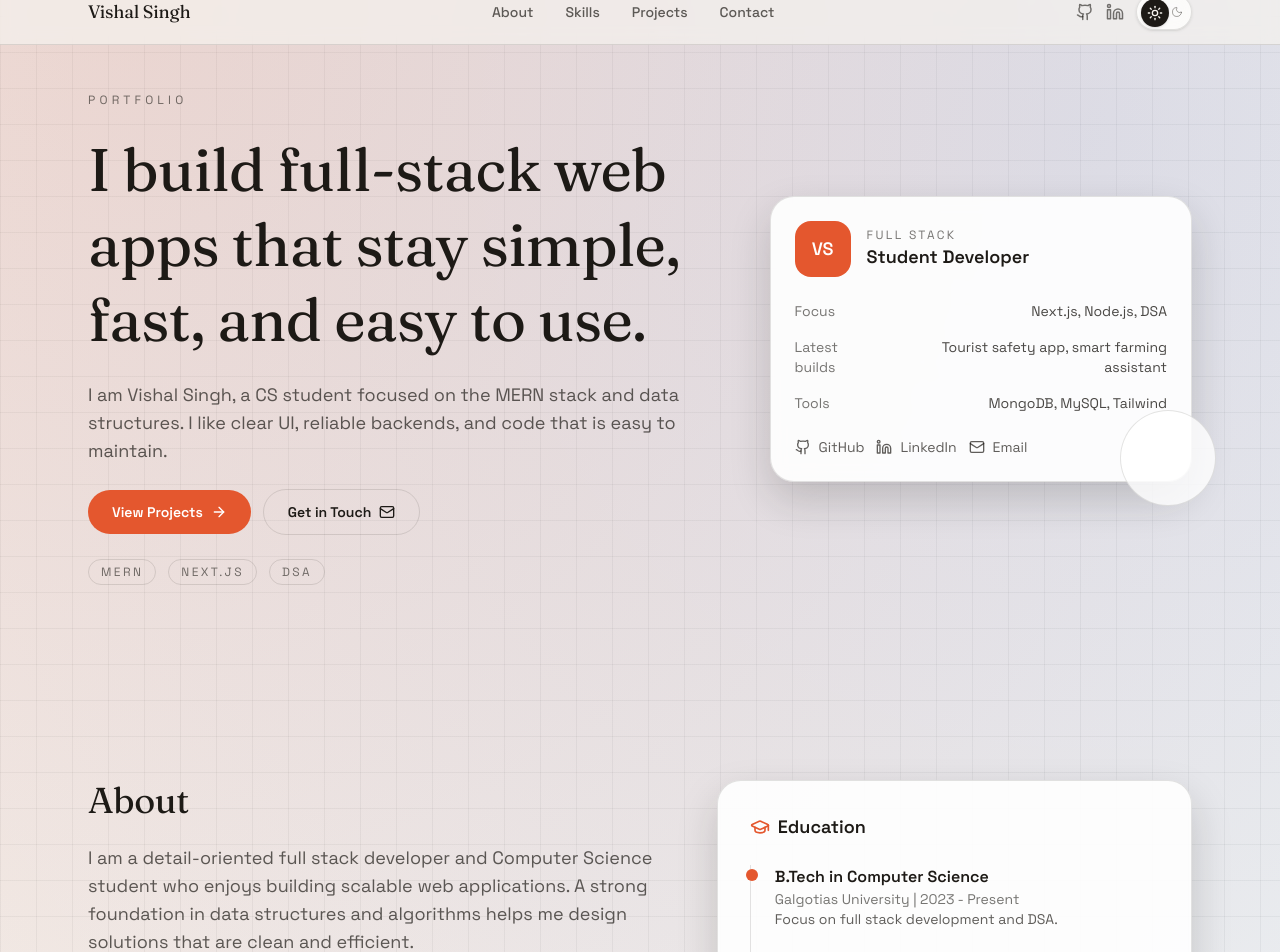
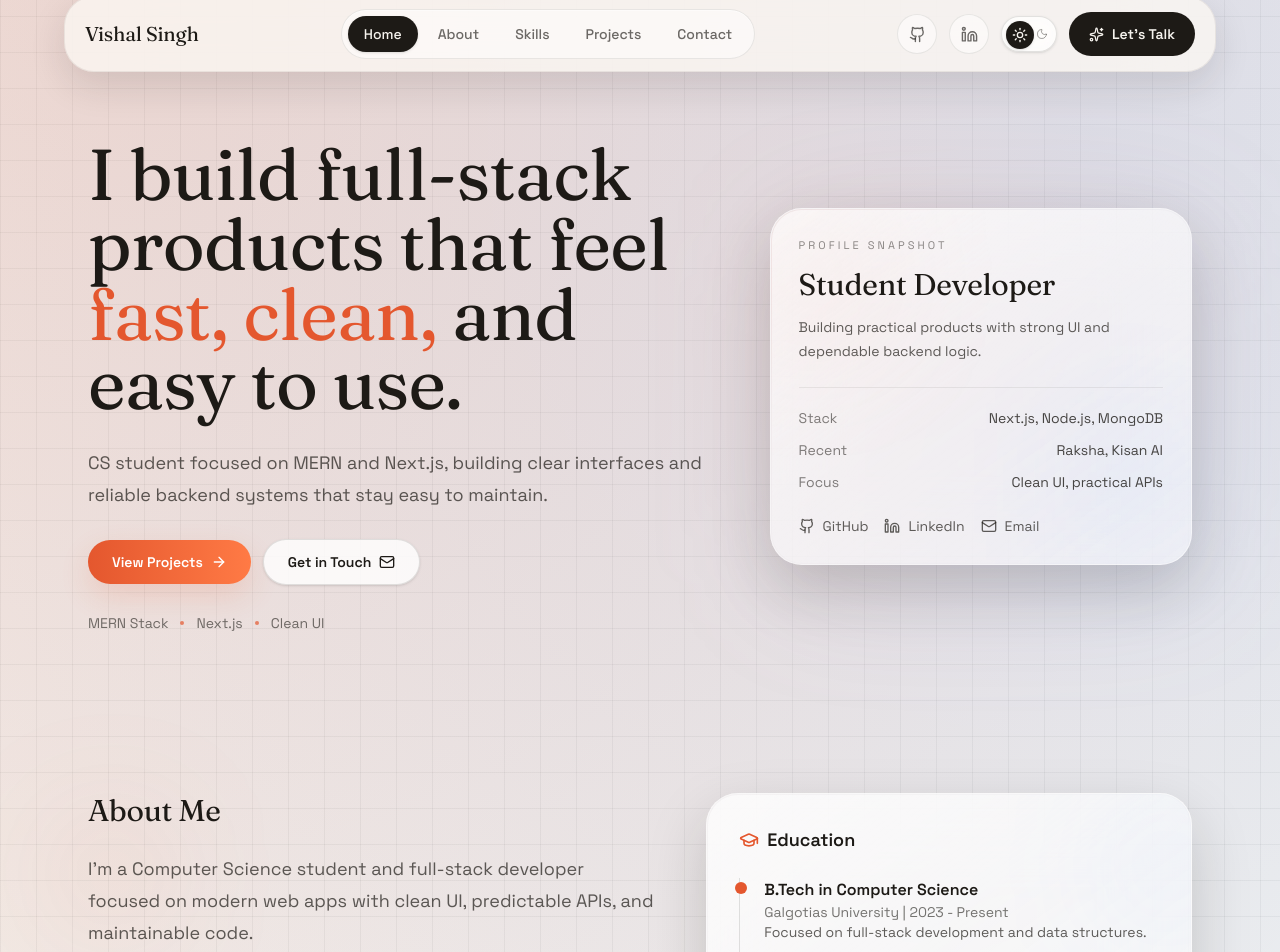
Before and after one commit to vishussingh24/Portfolio, a Next.js app: page / in a window 1280 px wide. Shown: the part 20-972 px from the top of the page. Built offline with nearby package versions, Linux system fonts and the light colour scheme.

Commit message:
changed navbar

```diff
--- a/src/app/globals.css
+++ b/src/app/globals.css
@@ -45,6 +45,8 @@
 
   --animate-fade-up: fade-up 0.6s ease-out;
   --animate-fade-in: fade-in 0.5s ease-out;
+  --animate-liquid-drift: liquid-drift 11s ease-in-out infinite;
+  --animate-liquid-pulse: liquid-pulse 8s ease-in-out infinite;
 
   @keyframes fade-up {
     from {
@@ -63,6 +65,30 @@
     }
     to {
       opacity: 1;
+    }
+  }
+
+  @keyframes liquid-drift {
+    0%,
+    100% {
+      transform: translate3d(0, 0, 0) scale(1);
+      border-radius: 42% 58% 61% 39% / 48% 40% 60% 52%;
+    }
+    50% {
+      transform: translate3d(12px, -16px, 0) scale(1.08);
+      border-radius: 58% 42% 38% 62% / 40% 58% 42% 60%;
+    }
+  }
+
+  @keyframes liquid-pulse {
+    0%,
+    100% {
+      transform: translate3d(0, 0, 0) scale(1);
+      opacity: 0.5;
+    }
+    50% {
+      transform: translate3d(-10px, 12px, 0) scale(1.14);
+      opacity: 0.85;
     }
   }
 }
--- a/src/components/About.tsx
+++ b/src/components/About.tsx
@@ -3,37 +3,47 @@ import { GraduationCap } from "lucide-react";
 export default function About() {
   return (
     <section id="about" className="scroll-mt-24 py-20">
-      <div className="mx-auto grid max-w-6xl gap-12 px-6 lg:grid-cols-[1.1fr_0.9fr]">
-        <div className="space-y-6">
-          <h2 className="font-display text-3xl text-foreground md:text-4xl">
-            About
+      <div className="mx-auto grid max-w-6xl gap-12 px-6 lg:grid-cols-[1.08fr_0.92fr]">
+        <div className="relative space-y-6">
+          <div className="pointer-events-none absolute -left-8 top-6 hidden h-28 w-28 rounded-full bg-accent/10 blur-3xl lg:block" />
+
+
+
+          <h2 className="relative font-display text-2xl text-foreground md:text-3xl">
+            About Me
           </h2>
-          <p className="text-lg text-foreground/70">
-            I am a detail-oriented full stack developer and Computer Science
-            student who enjoys building scalable web applications. A strong
-            foundation in data structures and algorithms helps me design
-            solutions that are clean and efficient.
+
+          <p className="relative max-w-2xl text-lg leading-8 text-foreground/70">
+            I&apos;m a Computer Science student and full-stack developer focused
+            on modern web apps with clean UI, predictable APIs, and maintainable
+            code.
           </p>
-          <p className="text-lg text-foreground/70">
-            I work mostly with the MERN stack and care about thoughtful UI,
-            predictable APIs, and code that stays easy to change. I am also a 3D
-            developer who builds assets in Blender and interactive scenes with
-            Three.js.
+
+          <p className="relative max-w-2xl text-lg leading-8 text-foreground/70">
+            I mainly work with the MERN stack, and I also enjoy building 3D and
+            interactive experiences with Blender and Three.js.
           </p>
-          <div className="flex flex-wrap gap-3 text-sm text-foreground/60">
-            <span className="rounded-full border border-border-color px-3 py-1">
+
+
+
+          <div className="flex flex-wrap gap-3 text-sm text-foreground/65">
+            <span className="rounded-full border border-border-color bg-surface/70 px-4 py-2 shadow-sm">
               Full Stack Development
             </span>
-            <span className="rounded-full border border-border-color px-3 py-1">
+            <span className="rounded-full border border-border-color bg-surface/70 px-4 py-2 shadow-sm">
               System Thinking
             </span>
-            <span className="rounded-full border border-border-color px-3 py-1">
+            <span className="rounded-full border border-border-color bg-surface/70 px-4 py-2 shadow-sm">
               Clean UI
             </span>
           </div>
         </div>
 
-        <div className="surface-card rounded-3xl bg-surface/90 p-8">
+        <div className="relative overflow-hidden rounded-[32px] border border-white/40 bg-white/55 p-8 shadow-[0_24px_60px_var(--shadow-color)] backdrop-blur-2xl dark:border-white/10 dark:bg-white/6">
+          <div className="absolute -right-8 top-4 h-28 w-28 rounded-full bg-accent-2/10 blur-3xl" />
+          <div className="absolute inset-[1px] rounded-[30px] bg-[linear-gradient(145deg,rgba(255,255,255,0.62),rgba(255,255,255,0.20),rgba(255,255,255,0.08))] dark:bg-[linear-gradient(145deg,rgba(255,255,255,0.10),rgba(255,255,255,0.04),rgba(255,255,255,0.02))]" />
+
+          <div className="relative">
             <h3 className="mb-6 flex items-center gap-2 text-lg font-semibold text-foreground">
               <GraduationCap className="text-accent" size={20} />
               Education
@@ -49,7 +59,7 @@ export default function About() {
                   Galgotias University | 2023 - Present
                 </p>
                 <p className="text-foreground/70">
-                Focus on full stack development and DSA.
+                  Focused on full-stack development and data structures.
                 </p>
               </div>
 
@@ -61,7 +71,10 @@ export default function About() {
                 <p className="text-foreground/60">
                   Kendriya Vidyalaya Meerut Cantt.
                 </p>
-              <p className="text-foreground/70">Science and Mathematics.</p>
+                <p className="text-foreground/70">
+                  Science and Mathematics foundation.
+                </p>
+              </div>
             </div>
           </div>
         </div>
--- a/src/components/Hero.tsx
+++ b/src/components/Hero.tsx
@@ -6,81 +6,92 @@ export default function Hero() {
   const gmailHref = `https://mail.google.com/mail/?view=cm&fs=1&to=${email}`;
 
   return (
-    <section className="relative min-h-[90vh] pt-28 pb-20">
+    <section
+      id="home"
+      className="relative min-h-[90vh] scroll-mt-32 pt-36 pb-20 md:pt-40"
+    >
       <div className="mx-auto grid max-w-6xl items-center gap-12 px-6 lg:grid-cols-[1.2fr_0.8fr]">
-        <div className="space-y-6">
-          <p className="text-xs uppercase tracking-[0.35em] text-foreground/60">
-            Portfolio
+        <div className="space-y-7">
+
+
+          <h1 className="max-w-4xl font-display text-5xl leading-[0.97] text-foreground md:text-7xl">
+            I build full-stack products that feel
+            <span className="text-accent"> fast, clean,</span> and easy to use.
+          </h1>
+
+          <p className="max-w-2xl text-lg leading-8 text-foreground/70">
+            CS student focused on MERN and Next.js, building clear interfaces
+            and reliable backend systems that stay easy to maintain.
           </p>
-          <h1 className="font-display text-4xl leading-tight text-foreground md:text-6xl">
-            I build full-stack web apps that stay simple, fast, and easy to use.
-          </h1>
-          <p className="text-lg text-foreground/70">
-            I am Vishal Singh, a CS student focused on the MERN stack and data
-            structures. I like clear UI, reliable backends, and code that is easy
-            to maintain.
-          </p>
+
           <div className="flex flex-wrap items-center gap-3">
             <Link
               href="#projects"
-              className="inline-flex items-center gap-2 rounded-full bg-accent px-6 py-3 text-sm font-semibold text-white transition hover:translate-y-[-1px] hover:shadow-[0_12px_30px_var(--accent-glow)]"
+              className="inline-flex items-center gap-2 rounded-full bg-gradient-to-r from-accent to-[#ff7a45] px-6 py-3 text-sm font-semibold text-white shadow-[0_12px_30px_var(--accent-glow)] transition hover:-translate-y-0.5"
             >
               View Projects <ArrowRight size={16} />
             </Link>
             <Link
               href="#contact"
-              className="inline-flex items-center gap-2 rounded-full border border-border-color px-6 py-3 text-sm font-semibold text-foreground transition hover:border-foreground/30 hover:bg-surface/80"
+              className="inline-flex items-center gap-2 rounded-full border border-border-color bg-surface/80 px-6 py-3 text-sm font-semibold text-foreground shadow-sm transition hover:-translate-y-0.5 hover:border-foreground/30 hover:bg-surface"
             >
               Get in Touch <Mail size={16} />
             </Link>
           </div>
-          <div className="flex flex-wrap gap-3 text-xs uppercase tracking-[0.2em] text-foreground/60">
-            <span className="rounded-full border border-border-color px-3 py-1">
-              MERN
+
+          <div className="flex flex-wrap items-center gap-3 text-sm text-foreground/60">
+            <span>MERN Stack</span>
+            <span className="h-1 w-1 rounded-full bg-accent/70" />
+            <span>Next.js</span>
+            <span className="h-1 w-1 rounded-full bg-accent/70" />
+            <span>Clean UI</span>
+          </div>
+        </div>
+
+        <div className="relative">
+          <div className="absolute inset-0 translate-x-3 translate-y-5 rounded-[36px] bg-gradient-to-br from-accent/14 to-accent-2/12 blur-3xl" />
+
+          <div className="relative overflow-hidden rounded-[32px] border border-white/40 bg-white/55 p-7 shadow-[0_24px_60px_var(--shadow-color)] backdrop-blur-2xl dark:border-white/10 dark:bg-white/6">
+            <div className="absolute -left-8 top-6 h-28 w-28 bg-accent/18 blur-3xl animate-liquid-drift" />
+            <div className="absolute right-0 bottom-8 h-28 w-28 bg-accent-2/14 blur-3xl animate-liquid-pulse" />
+            <div className="absolute inset-[1px] rounded-[30px] bg-[linear-gradient(145deg,rgba(255,255,255,0.64),rgba(255,255,255,0.22),rgba(255,255,255,0.08))] dark:bg-[linear-gradient(145deg,rgba(255,255,255,0.10),rgba(255,255,255,0.04),rgba(255,255,255,0.02))]" />
+
+            <div className="relative space-y-6">
+              <div>
+                <p className="text-[11px] uppercase tracking-[0.28em] text-foreground/50">
+                  Profile Snapshot
+                </p>
+                <h2 className="mt-3 font-display text-3xl leading-tight text-foreground">
+                  Student Developer
+                </h2>
+                <p className="mt-3 max-w-sm text-sm leading-6 text-foreground/70">
+                  Building practical products with strong UI and dependable
+                  backend logic.
+                </p>
+              </div>
+
+              <div className="space-y-3 border-t border-border-color/60 pt-5 text-sm text-foreground/80">
+                <div className="flex items-start justify-between gap-6">
+                  <span className="text-foreground/55">Stack</span>
+                  <span className="max-w-[68%] text-right">
+                    Next.js, Node.js, MongoDB
                   </span>
-            <span className="rounded-full border border-border-color px-3 py-1">
-              Next.js
+                </div>
+                <div className="flex items-start justify-between gap-6">
+                  <span className="text-foreground/55">Recent</span>
+                  <span className="max-w-[68%] text-right">
+                    Raksha, Kisan AI
                   </span>
-            <span className="rounded-full border border-border-color px-3 py-1">
-              DSA
+                </div>
+                <div className="flex items-start justify-between gap-6">
+                  <span className="text-foreground/55">Focus</span>
+                  <span className="max-w-[68%] text-right">
+                    Clean UI, practical APIs
                   </span>
                 </div>
               </div>
 
-        <div className="relative">
-          <div className="surface-card rounded-3xl bg-surface/90 p-6 backdrop-blur">
-            <div className="flex items-center gap-4">
-              <div className="flex h-14 w-14 items-center justify-center rounded-2xl bg-accent text-lg font-semibold text-white">
-                VS
-              </div>
-              <div>
-                <p className="text-xs uppercase tracking-[0.2em] text-foreground/60">
-                  Full Stack
-                </p>
-                <p className="text-lg font-semibold text-foreground">
-                  Student Developer
-                </p>
-              </div>
-            </div>
-
-            <div className="mt-6 space-y-4 text-sm text-foreground/80">
-              <div className="flex items-start justify-between gap-6">
-                <span className="text-foreground/60">Focus</span>
-                <span className="text-right">Next.js, Node.js, DSA</span>
-              </div>
-              <div className="flex items-start justify-between gap-6">
-                <span className="text-foreground/60">Latest builds</span>
-                <span className="text-right">
-                  Tourist safety app, smart farming assistant
-                </span>
-              </div>
-              <div className="flex items-start justify-between gap-6">
-                <span className="text-foreground/60">Tools</span>
-                <span className="text-right">MongoDB, MySQL, Tailwind</span>
-              </div>
-            </div>
-
-            <div className="mt-6 flex flex-wrap items-center gap-3 text-sm">
+              <div className="flex flex-wrap items-center gap-4 text-sm">
                 <a
                   href="https://github.com/vishussingh24"
                   target="_blank"
@@ -110,8 +121,7 @@ export default function Hero() {
                 </a>
               </div>
             </div>
-
-          <div className="pointer-events-none absolute -right-6 -bottom-6 hidden h-24 w-24 rounded-full border border-border-color bg-surface/80 md:block" />
+          </div>
         </div>
       </div>
     </section>
--- a/src/components/Navbar.tsx
+++ b/src/components/Navbar.tsx
@@ -1,54 +1,215 @@
-import { Github, Linkedin } from "lucide-react";
+"use client";
+
+import { useEffect, useState } from "react";
+import { Github, Linkedin, Menu, Sparkles, X } from "lucide-react";
 import Link from "next/link";
 import { ThemeToggle } from "./ThemeToggle";
 
+const navItems = [
+  { label: "Home", href: "#home", id: "home" },
+  { label: "About", href: "#about", id: "about" },
+  { label: "Skills", href: "#skills", id: "skills" },
+  { label: "Projects", href: "#projects", id: "projects" },
+  { label: "Contact", href: "#contact", id: "contact" },
+];
+
 export default function Navbar() {
+  const [activeSection, setActiveSection] = useState("home");
+  const [isMenuOpen, setIsMenuOpen] = useState(false);
+  const [isScrolled, setIsScrolled] = useState(false);
+
+  useEffect(() => {
+    const updateNavbarState = () => {
+      setIsScrolled(window.scrollY > 18);
+
+      const scrollPosition = window.scrollY + 160;
+      let currentSection = "home";
+
+      for (const item of navItems) {
+        const section = document.getElementById(item.id);
+        if (section && scrollPosition >= section.offsetTop) {
+          currentSection = item.id;
+        }
+      }
+
+      setActiveSection(currentSection);
+    };
+
+    updateNavbarState();
+    window.addEventListener("scroll", updateNavbarState, { passive: true });
+
+    return () => {
+      window.removeEventListener("scroll", updateNavbarState);
+    };
+  }, []);
+
+  useEffect(() => {
+    if (!isMenuOpen) {
+      return;
+    }
+
+    const closeOnEscape = (event: KeyboardEvent) => {
+      if (event.key === "Escape") {
+        setIsMenuOpen(false);
+      }
+    };
+
+    window.addEventListener("keydown", closeOnEscape);
+
+    return () => {
+      window.removeEventListener("keydown", closeOnEscape);
+    };
+  }, [isMenuOpen]);
+
+  const closeMenu = () => setIsMenuOpen(false);
+
   return (
-    <nav className="fixed inset-x-0 top-0 z-50 border-b border-border-color bg-background/70 backdrop-blur">
-      <div className="mx-auto flex h-16 max-w-6xl items-center justify-between px-6">
+    <nav className="fixed inset-x-0 top-0 z-50 px-4 pt-4">
+      <div
+        className={`relative mx-auto max-w-6xl overflow-hidden rounded-[30px] border transition-all duration-300 ${
+          isScrolled
+            ? "border-border-color/70 bg-[#f7f2eb]/88 shadow-[0_22px_55px_var(--shadow-color)] backdrop-blur-2xl dark:bg-surface/94"
+            : "border-border-color/55 bg-[#fbf8f3]/78 shadow-[0_14px_36px_rgba(29,26,22,0.12)] backdrop-blur-2xl dark:bg-surface/88"
+        }`}
+      >
+        <div className="relative flex items-center justify-between gap-3 px-4 py-3 md:px-5">
           <Link
-          href="/"
-          className="font-display text-lg tracking-wide text-foreground transition-opacity hover:opacity-80"
+            href="#home"
+            className="group flex min-w-0 items-center"
+            onClick={closeMenu}
           >
+            <span className="block font-display text-xl leading-none text-foreground transition-opacity group-hover:opacity-80">
               Vishal Singh
+            </span>
           </Link>
 
-        <div className="hidden items-center gap-8 text-sm font-medium text-foreground/70 md:flex">
-          <Link href="#about" className="transition-colors hover:text-foreground">
-            About
+          <div className="hidden items-center justify-center lg:flex">
+            <div className="flex items-center gap-1 rounded-full border border-border-color/70 bg-white/50 p-1.5 shadow-[inset_0_1px_0_rgba(255,255,255,0.45)] dark:bg-surface/75">
+              {navItems.map((item) => {
+                const isActive = activeSection === item.id;
+
+                return (
+                  <Link
+                    key={item.id}
+                    href={item.href}
+                    className={`rounded-full px-4 py-2 text-sm font-medium transition-all duration-200 ${
+                      isActive
+                        ? "bg-foreground text-background shadow-sm"
+                        : "text-foreground/65 hover:bg-foreground/5 hover:text-foreground"
+                    }`}
+                  >
+                    {item.label}
                   </Link>
-          <Link href="#skills" className="transition-colors hover:text-foreground">
-            Skills
-          </Link>
-          <Link href="#projects" className="transition-colors hover:text-foreground">
-            Projects
-          </Link>
-          <Link href="#contact" className="transition-colors hover:text-foreground">
-            Contact
-          </Link>
+                );
+              })}
+            </div>
           </div>
 
-        <div className="flex items-center gap-3">
+          <div className="hidden items-center gap-3 md:flex">
             <Link
               href="https://github.com/vishussingh24"
               target="_blank"
               rel="noreferrer"
-            className="text-foreground/60 transition-colors hover:text-foreground"
+              className="inline-flex h-10 w-10 items-center justify-center rounded-full border border-border-color/70 bg-white/52 text-foreground/65 transition hover:-translate-y-0.5 hover:text-foreground dark:bg-surface/75"
               aria-label="GitHub"
             >
-            <Github size={18} />
+              <Github size={17} />
             </Link>
             <Link
               href="https://www.linkedin.com/in/vishal-singh-426739304/"
               target="_blank"
               rel="noreferrer"
-            className="text-foreground/60 transition-colors hover:text-foreground"
+              className="inline-flex h-10 w-10 items-center justify-center rounded-full border border-border-color/70 bg-white/52 text-foreground/65 transition hover:-translate-y-0.5 hover:text-foreground dark:bg-surface/75"
               aria-label="LinkedIn"
             >
-            <Linkedin size={18} />
+              <Linkedin size={17} />
             </Link>
             <ThemeToggle />
+            <Link
+              href="#contact"
+              className="inline-flex items-center gap-2 rounded-full bg-foreground px-5 py-3 text-sm font-semibold text-background transition hover:-translate-y-0.5"
+            >
+              <Sparkles size={15} />
+              Let&apos;s Talk
+            </Link>
           </div>
+
+          <div className="flex items-center gap-2 md:hidden">
+            <ThemeToggle />
+            <button
+              type="button"
+              onClick={() => setIsMenuOpen((open) => !open)}
+              className="inline-flex h-11 w-11 items-center justify-center rounded-full border border-border-color/70 bg-white/55 text-foreground transition hover:border-foreground/30 dark:bg-surface/78"
+              aria-label={isMenuOpen ? "Close navigation menu" : "Open navigation menu"}
+              aria-expanded={isMenuOpen}
+              aria-controls="mobile-navigation"
+            >
+              {isMenuOpen ? <X size={18} /> : <Menu size={18} />}
+            </button>
+          </div>
+        </div>
+
+        {isMenuOpen ? (
+          <div
+            id="mobile-navigation"
+            className="relative border-t border-border-color/80 px-4 pb-4 md:hidden"
+          >
+            <div className="mt-4 rounded-[28px] border border-border-color/70 bg-[#fbf8f3]/90 p-3 shadow-[0_18px_40px_var(--shadow-color)] dark:bg-surface/92">
+              <div className="grid gap-2">
+                {navItems.map((item) => {
+                  const isActive = activeSection === item.id;
+
+                  return (
+                    <Link
+                      key={item.id}
+                      href={item.href}
+                      onClick={closeMenu}
+                      className={`rounded-2xl px-4 py-3 text-sm font-medium transition ${
+                        isActive
+                          ? "bg-foreground text-background"
+                          : "bg-background/60 text-foreground/70 hover:bg-background hover:text-foreground"
+                      }`}
+                    >
+                      {item.label}
+                    </Link>
+                  );
+                })}
+              </div>
+
+              <div className="mt-4 flex items-center gap-3">
+                <Link
+                  href="https://github.com/vishussingh24"
+                  target="_blank"
+                  rel="noreferrer"
+                  className="inline-flex flex-1 items-center justify-center gap-2 rounded-2xl border border-border-color px-4 py-3 text-sm font-medium text-foreground/75 transition hover:text-foreground"
+                  onClick={closeMenu}
+                >
+                  <Github size={16} />
+                  GitHub
+                </Link>
+                <Link
+                  href="https://www.linkedin.com/in/vishal-singh-426739304/"
+                  target="_blank"
+                  rel="noreferrer"
+                  className="inline-flex flex-1 items-center justify-center gap-2 rounded-2xl border border-border-color px-4 py-3 text-sm font-medium text-foreground/75 transition hover:text-foreground"
+                  onClick={closeMenu}
+                >
+                  <Linkedin size={16} />
+                  LinkedIn
+                </Link>
+              </div>
+
+              <Link
+                href="#contact"
+                onClick={closeMenu}
+                className="mt-4 inline-flex w-full items-center justify-center gap-2 rounded-2xl bg-accent px-5 py-3 text-sm font-semibold text-white transition hover:shadow-[0_14px_28px_var(--accent-glow)]"
+              >
+                <Sparkles size={16} />
+                Start a conversation
+              </Link>
+            </div>
+          </div>
+        ) : null}
       </div>
     </nav>
   );
```
Lines whose indentation alone changed are shown as unchanged.
